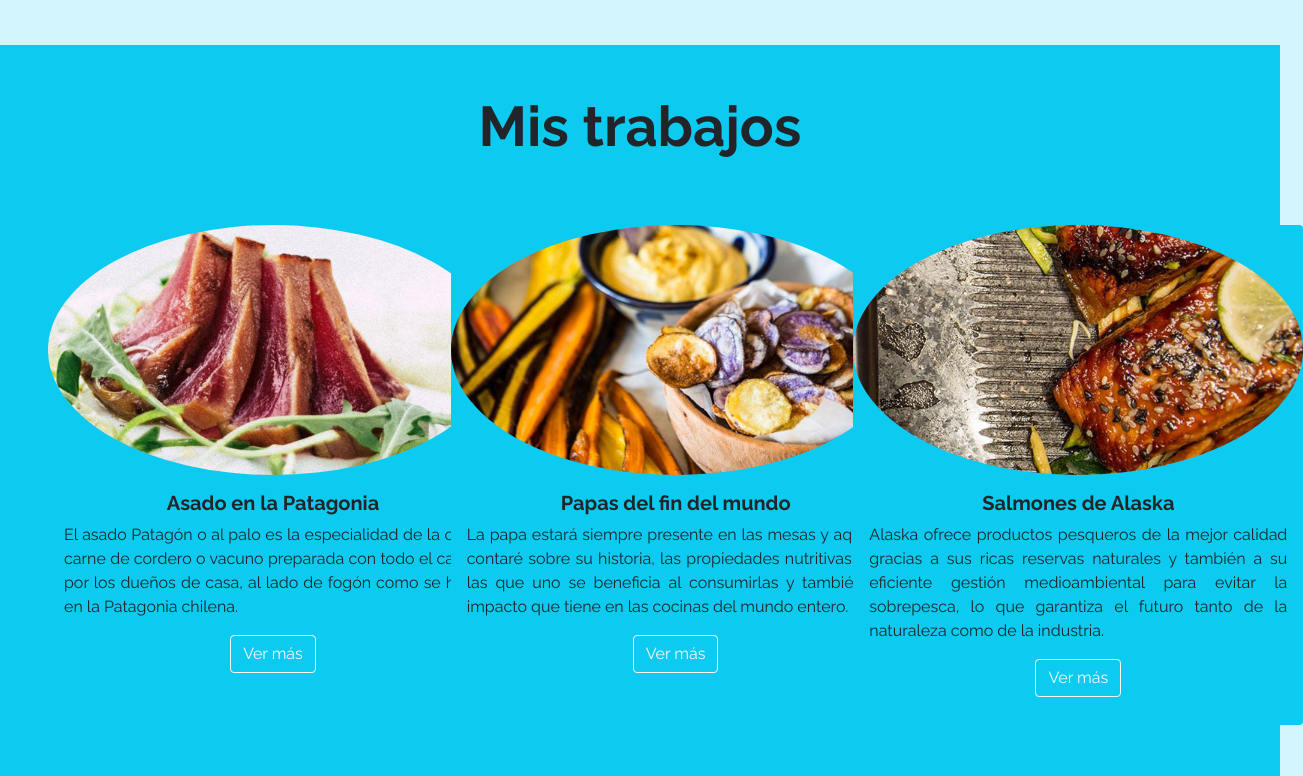
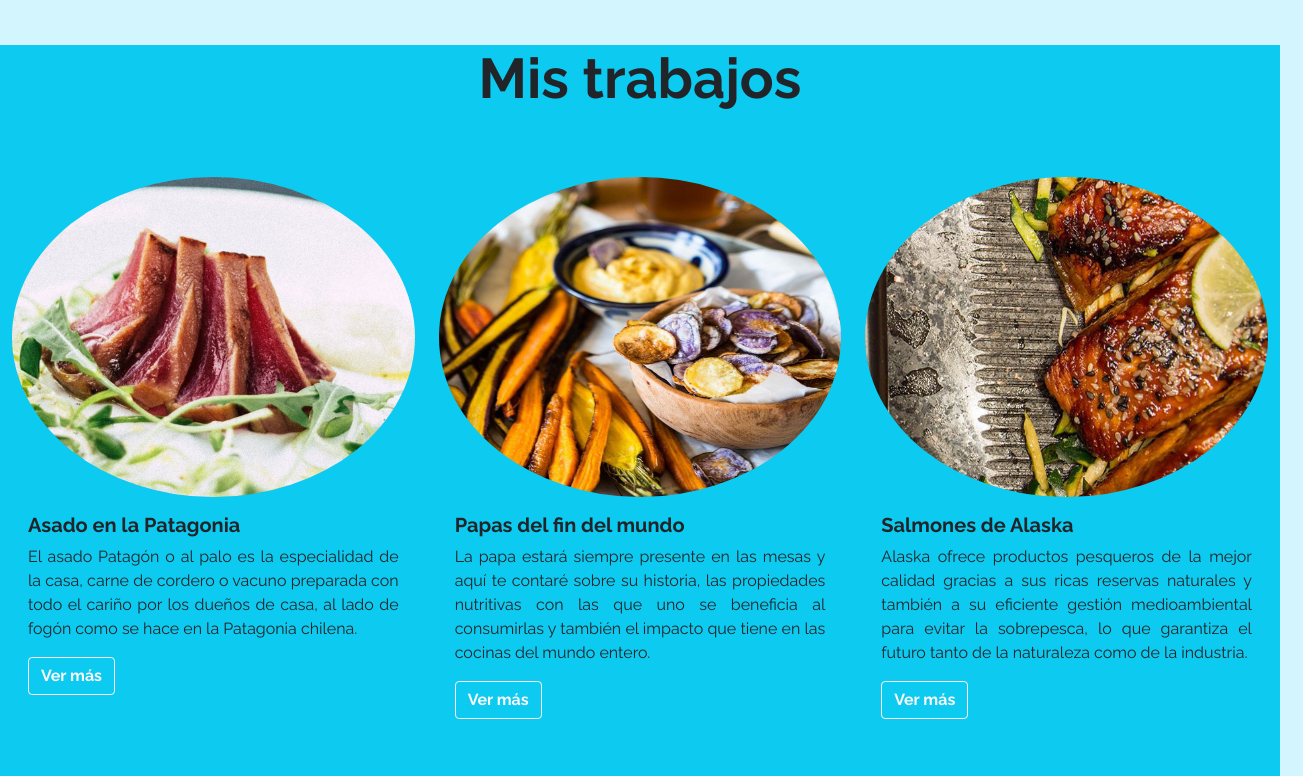
Before and after one commit to WillyAyala35/fdsw-github, a plain HTML site: page index.html in a window 1280 px wide. Shown: the part 1237-2013 px from the top of the page, 1303 px wide, since content can reach past the window. Drawn offline with nearby package versions, Linux system fonts and the light colour scheme.

Commit message:
commit 2

```diff
--- a/assets/css/estilos.css
+++ b/assets/css/estilos.css
@@ -22,12 +22,6 @@ body {
 
 /* Mis trabajos */
 
-#Mis-trabajos .image-top {
-  height: 250px;
-  background-repeat: no-repeat;
-  background-size: cover;
-  background-position: center;
-}
 
 /* Contacto */
 
@@ -46,7 +40,3 @@ body {
   }
 
 }
-
-#Contacto {
-
-}
--- a/index.html
+++ b/index.html
@@ -19,6 +19,12 @@
       rel="stylesheet"
       integrity="sha384-1BmE4kWBq78iYhFldvKuhfTAU6auU8tT94WrHftjDbrCEXSU1oBoqyl2QvZ6jIW3"
       crossorigin="anonymous"
+    />
+
+    <!-- Bootstrap Icons -->
+    <link
+      rel="stylesheet"
+      href="https://cdn.jsdelivr.net/npm/bootstrap-icons@1.11.3/font/bootstrap-icons.min.css"
     />
 
     <title>Willy Ayala Villarreal</title>
@@ -149,16 +155,21 @@
     </section>
 
     <!-- Trabajos -->
-    <section id="Mis-trabajos" class="container-fluid my-5 p-5 bg-info text-center">
-      <h2 class="display-4 fw-bold text-center text-dark mb-3">Mis trabajos</h2>
+    <section
+      id="Mis-trabajos"
+      class="container-fluid my-5 bg-info justify-content-center"
+    >
+      <h2 class="display-4 fw-bold text-dark mb-3 text-center">Mis trabajos</h2>
 
       <div class="row">
-        <div class="col-12 col-sm-4 py-5">
-          <div class="card bg-info border-0" style="height: 500px; width: 450px">
-            <div
-              class="image-top rounded-circle"
-              style="background-image: url(assets/img/card-1.jpg)"
-            ></div>
+        <div class="col-12 col-lg-4 py-5 px-auto">
+          <div class="card bg-info border-0">
+            <img
+              src="assets/img/card-1.jpg"
+              class="card-img-top rounded-circle"
+              alt="asado en al Patagonia"
+              style="height: 20rem"
+            />
             <div class="card-body">
               <h5 class="card-title fw-bold">Asado en la Patagonia</h5>
               <p class="card-text" style="text-align: justify">
@@ -166,19 +177,20 @@
                 de cordero o vacuno preparada con todo el cariño por los dueños
                 de casa, al lado de fogón como se hace en la Patagonia chilena.
               </p>
-              <button type="button" class="btn btn-outline-light">
-                Ver más
-              </button>
+              <a href="#" class="btn btn-outline-light fw-bold">Ver más</a>
             </div>
           </div>
         </div>
-        <div class="col-12 col-sm-4 py-5">
-          <div class="card bg-info border-0" style="height: 500px; width: 450px">
-            <div
-              class="image-top rounded-circle"
-              style="background-image: url(assets/img/card-2.jpg)"
-            ></div>
-            <div class="card-body ">
+
+        <div class="col-12 col-lg-4 py-5">
+          <div class="card bg-info border-0">
+            <img
+              src="assets/img/card-2.jpg"
+              class="card-img-top rounded-circle"
+              alt="Papas del fin del mundo"
+              style="height: 20rem"
+            />
+            <div class="card-body">
               <h5 class="card-title fw-bold">Papas del fin del mundo</h5>
               <p class="card-text" style="text-align: justify">
                 La papa estará siempre presente en las mesas y aquí te contaré
@@ -186,30 +198,28 @@
                 beneficia al consumirlas y también el impacto que tiene en las
                 cocinas del mundo entero.
               </p>
-              <button type="button" class="btn btn-outline-light">
-                Ver más
-              </button>
+              <a href="#" class="btn btn-outline-light fw-bold">Ver más</a>
             </div>
           </div>
         </div>
-        <div class="col-12 col-sm-4 py-5">
-          <div class="card bg-info border-0" style="height: 500px; width: 450px">
-            <div
-              class="image-top rounded-circle"
-              style="background-image: url(assets/img/card-3.jpg)"
-            ></div>
+
+        <div class="col-12 col-lg-4 py-5">
+          <div class="card bg-info border-0">
+            <img
+              src="assets/img/card-3.jpg"
+              class="card-img-top rounded-circle"
+              alt="Salmones de Alaska"
+              style="height: 20rem"
+            />
             <div class="card-body">
               <h5 class="card-title fw-bold">Salmones de Alaska</h5>
               <p class="card-text" style="text-align: justify">
-                Alaska ofrece productos pesqueros de la mejor calidad
-                gracias a sus ricas reservas naturales y
-                también a su eficiente gestión medioambiental para evitar la
-                sobrepesca, lo que garantiza el futuro tanto de la naturaleza
-                como de la industria.
+                Alaska ofrece productos pesqueros de la mejor calidad gracias a
+                sus ricas reservas naturales y también a su eficiente gestión
+                medioambiental para evitar la sobrepesca, lo que garantiza el
+                futuro tanto de la naturaleza como de la industria.
               </p>
-              <button type="button" class="btn btn-outline-light">
-                Ver más
-              </button>
+              <a href="#" class="btn btn-outline-light fw-bold">Ver más</a>
             </div>
           </div>
         </div>
@@ -217,10 +227,7 @@
     </section>
 
     <!-- Contáctame -->
-    <section
-      id="Contacto"
-      class="container py-5 my-5 bg-info">
-
+    <section id="Contacto" class="container py-5 my-5 bg-info">
       <h2 class="display-4 fw-bold text-center text-dark">Contáctame</h2>
 
       <p class="text-center text-light fw-bold d-none d-md-block">
@@ -230,17 +237,17 @@
       </p>
 
       <form>
-        <div class="form-group mb-4">
+        <div class="form-group my-4 mx-5">
           <label class="mb-2">Nombre</label>
           <input class="form-control" placeholder="Nombre" />
         </div>
 
-        <div class="form-group mb-4">
+        <div class="form-group my-4 mx-5">
           <label class="mb-2">Correo electrónico</label>
           <input class="form-control" placeholder="Correo electrónico" />
         </div>
 
-        <div class="form-group">
+        <div class="form-group my-4 mx-5">
           <label class="mb-2">Mensaje</label>
           <textarea
             class="form-control"
@@ -248,16 +255,24 @@
           ></textarea>
         </div>
 
-        <div class="my-3 text-end">
+        <div class="my-3 text-center">
           <button class="btn btn-light text-dark fw-bold">Enviar</button>
         </div>
       </form>
     </section>
 
-    <div class="container-fluid my-5" style="background-color: black">
-      <footer class="text-center text-light p-4">
+    <!-- Footer -->
+
+    <div class="container-fluid" style="background-color: black">
+      <div class="text-center text-light py-3">
         <p class="mb-0">Willy Ayala 2024. Todos los derechos reservados.</p>
-      </footer>
+      </div>
+
+      <div class="text-center text-light py-3">
+        <i class="bi bi-facebook mx-5"></i>
+        <i class="bi bi-instagram mx-5"></i>
+        <i class="bi bi-linkedin mx-5"></i>
+      </div>
     </div>
 
     <script
```
